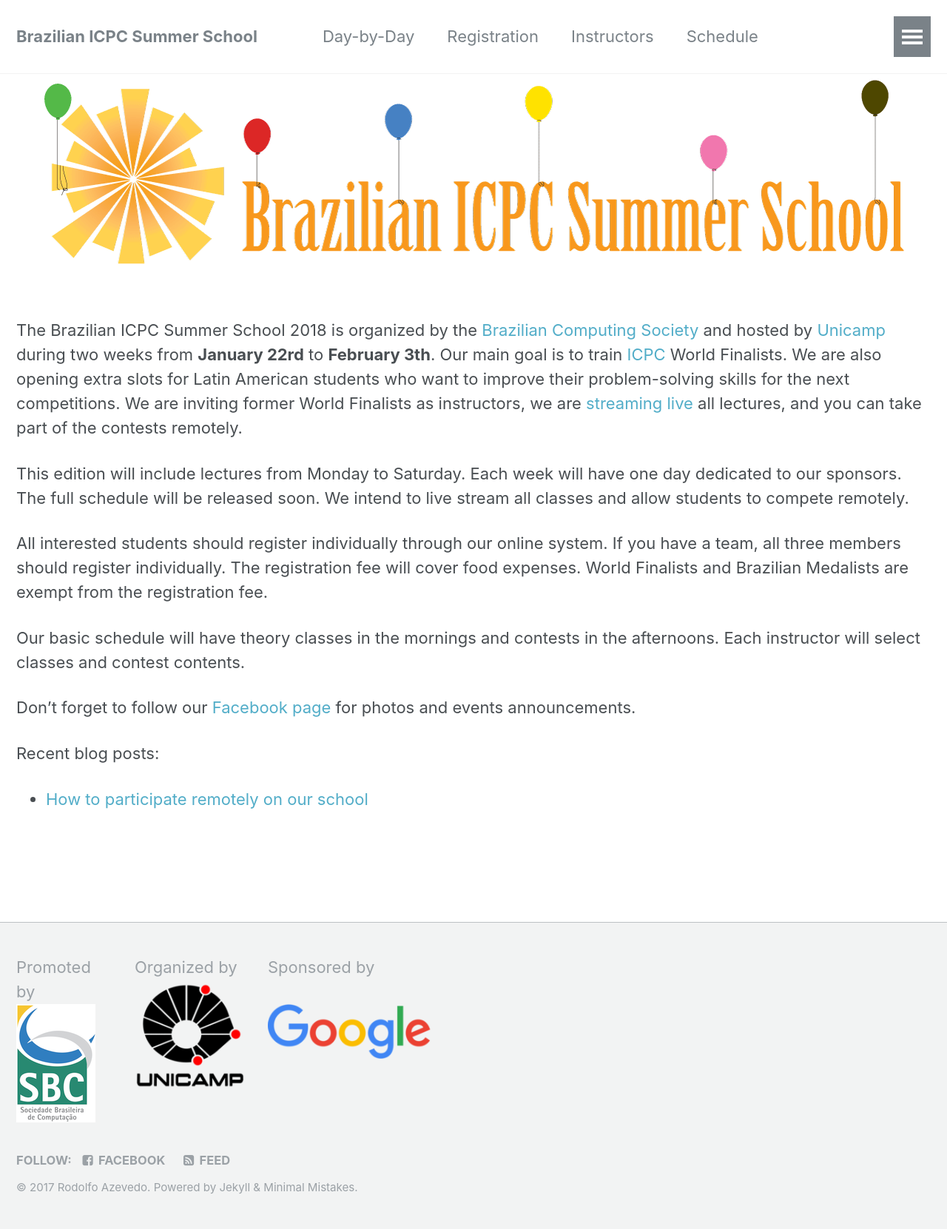
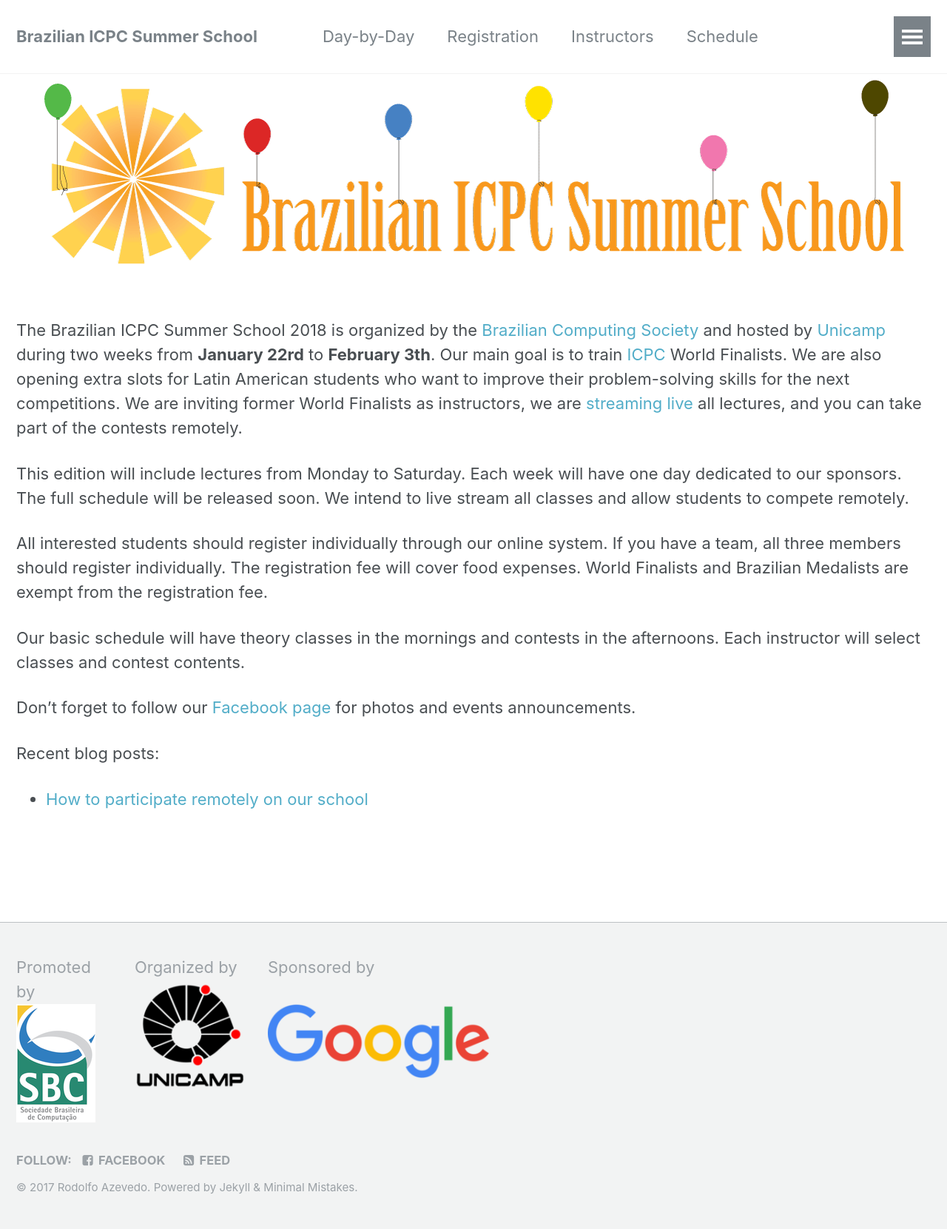
Before and after one commit to rjazevedo/BrazilianICPCSummerSchool2018, a Jekyll site: the page built from index.md, in a window 1280 px wide. Shown: the whole page at 74% size. Built offline with Jekyll 4.4.1, drawn with Linux system fonts in a browser that asks for light colours; the list of posts is cut into pages by our own code.

Commit message:
updating Google logo

```diff
--- a/_includes/footer/custom.html
+++ b/_includes/footer/custom.html
@@ -3,7 +3,7 @@
   <div style="float: left; width: 160px;heigh:200px;padding-right:30px;">Promoted by<br><img src="{{ base_path }}/images/logo-sbc.png"></div>
   <div style="float: left; width: 180px;heigh:200px;padding-right:30px;">Organized by<br><img src="{{ base_path }}/images/logo-unicamp.png"></div>
   <div style="float: left; heigh:200px;padding-right:30px;">Sponsored by<br>
-    <div style="float: left; width: 270px;heigh:200px;padding-right:50px;"> <br><img src="{{ base_path }}/images/logo-google.png"></div>
+    <div style="float: left; width: 350px;heigh:200px;padding-right:50px;"> <br><img src="{{ base_path }}/images/logo-google.png"></div>
   </div>
 </div>
 
```
Also changed, not shown: images/logo-google.png, images/logo-google1.png (added).
